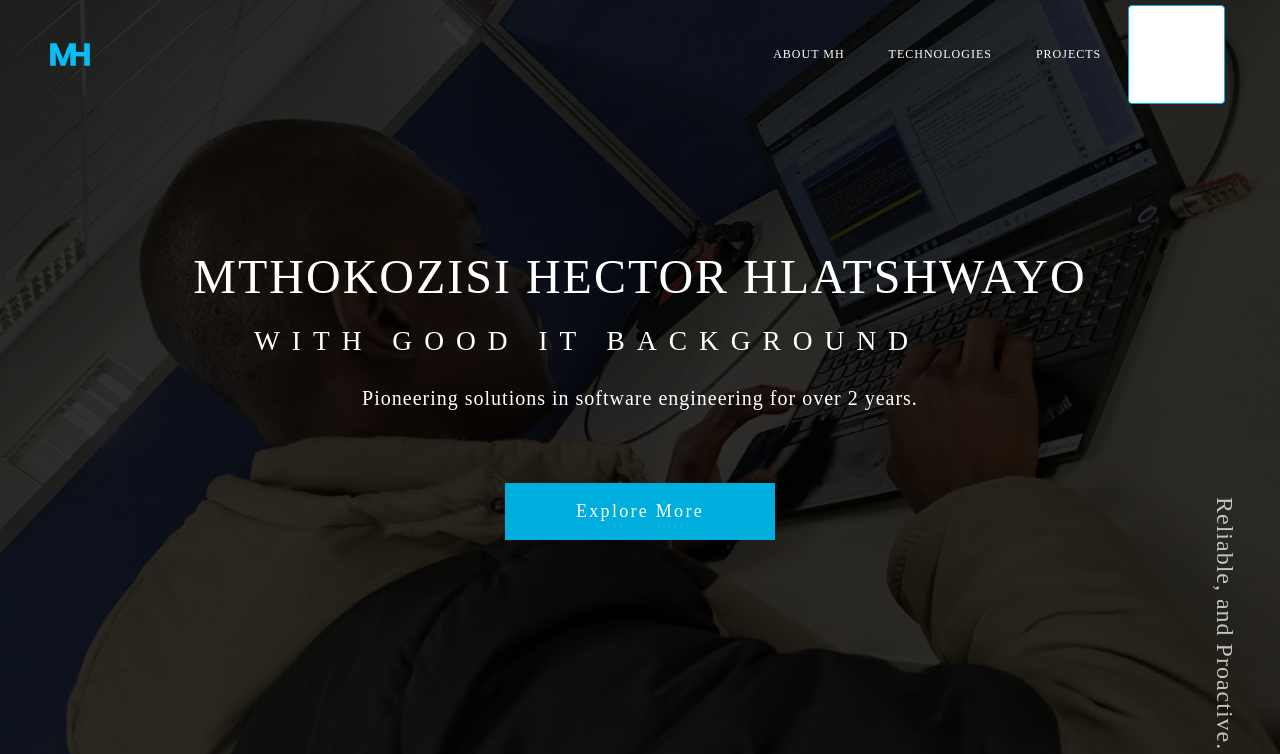
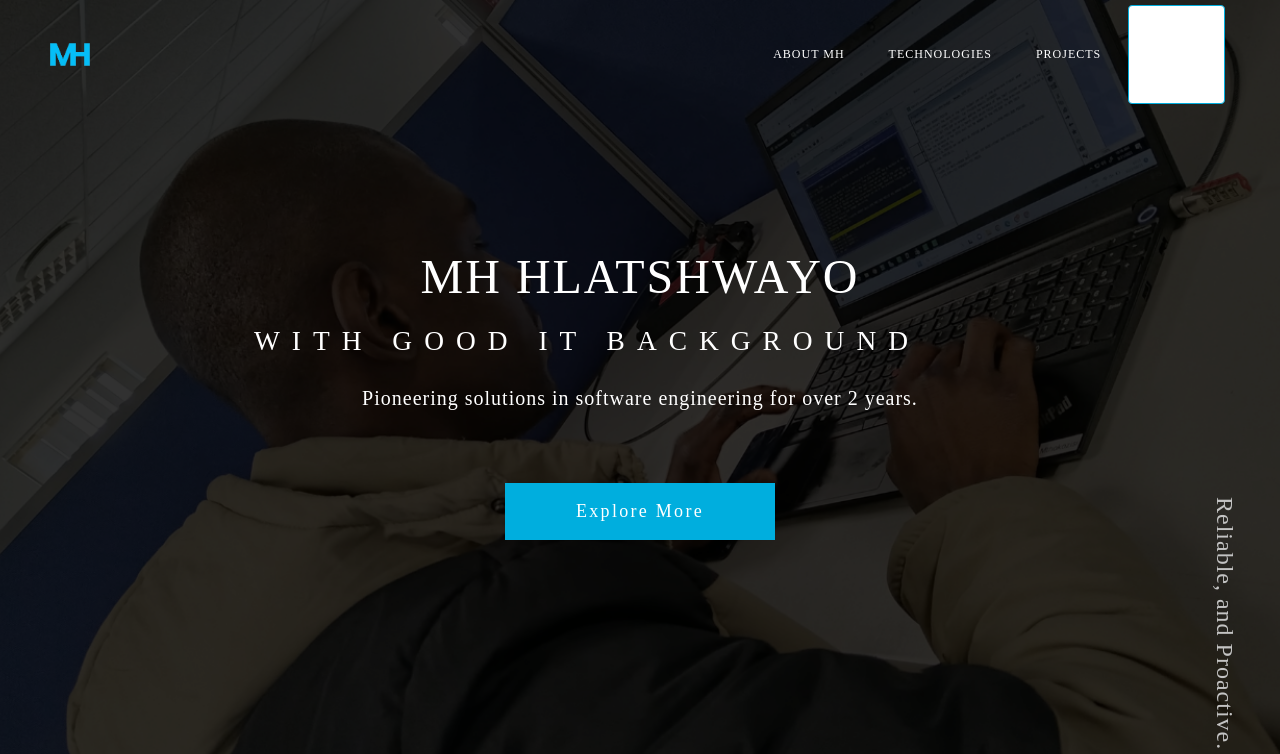
Before and after one commit to M-h-sh/mh-new-portfolio, a plain HTML site: page index.html in a window 1280 px wide. Shown: the top 754 px of the page. Drawn offline with nearby package versions, Linux system fonts and the light colour scheme; a web font is replaced by a local one.

Commit message:
Update index.html

```diff
--- a/index.html
+++ b/index.html
@@ -79,7 +79,7 @@
 					  <div class="vertical-text">Reliable, and Proactive.</div>
 					  <div class="container text-center">
 						<div class="block-heading-custom font-weight-bold pt-5">
-						  <h2 class="text-white text-uppercase font-tn-light animate__animated animate__slideInLeft">Mthokozisi Hector Hlatshwayo</h2>
+						  <h2 class="text-white text-uppercase font-tn-light animate__animated animate__slideInLeft">MH Hlatshwayo</h2>
 						  <h1 class="digital-style animate__animated animate__slideInRight">With Good IT Background</h1>
 						  <p class="lead text-white animate__animated animate__fadeInUp">Pioneering solutions in software engineering for over 2 years.</p>
 						  <a class="btn btn-primary rounded-pill mt-5" href="https://mh-web.netlify.app">Explore More</a>
@@ -91,7 +91,7 @@
 					<div class="visual-inner visual-banner-v23 dark-overlay parallax jarallax" data-jarallax data-stellar-background-ratio="0.55" style="background-position: 50% 50%;">
 					  <div class="container text-center">
 						<div class="block-heading text-center font-weight-bold pt-5">
-						  <h2 class="text-white">Mthokozisi Hector Hlatshwayo</h2>
+						  <h2 class="text-white">MH Hlatshwayo</h2>
 						  <h1 class="digital-style">With Good IT Background</h1>
 						  <p class="block-sub-heading text-white">Reliable, and Proactive</p>
 						  <a class="btn btn-primary rounded-pill" href="https://mh-web.netlify.app">Explore More</a>
```
